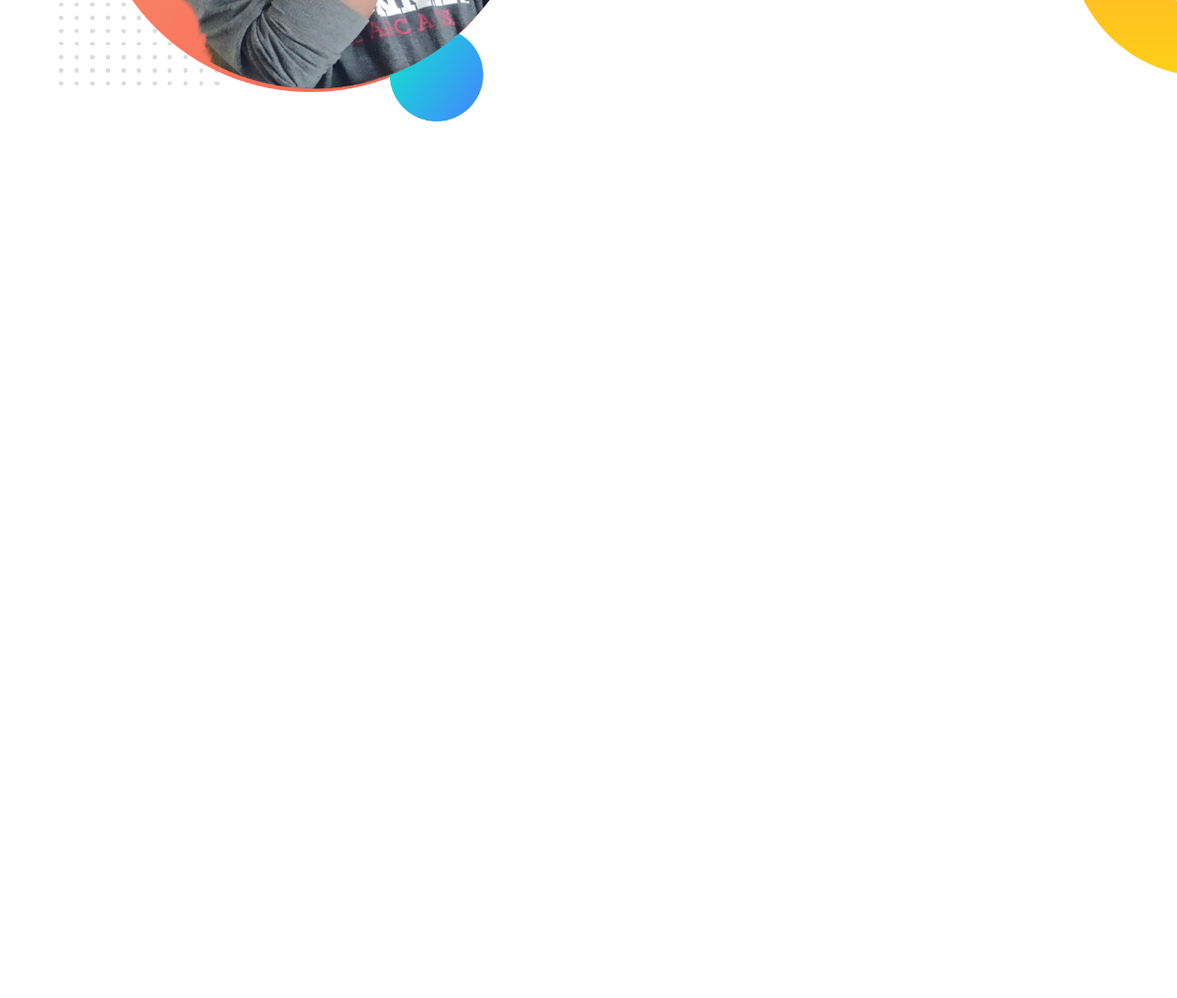
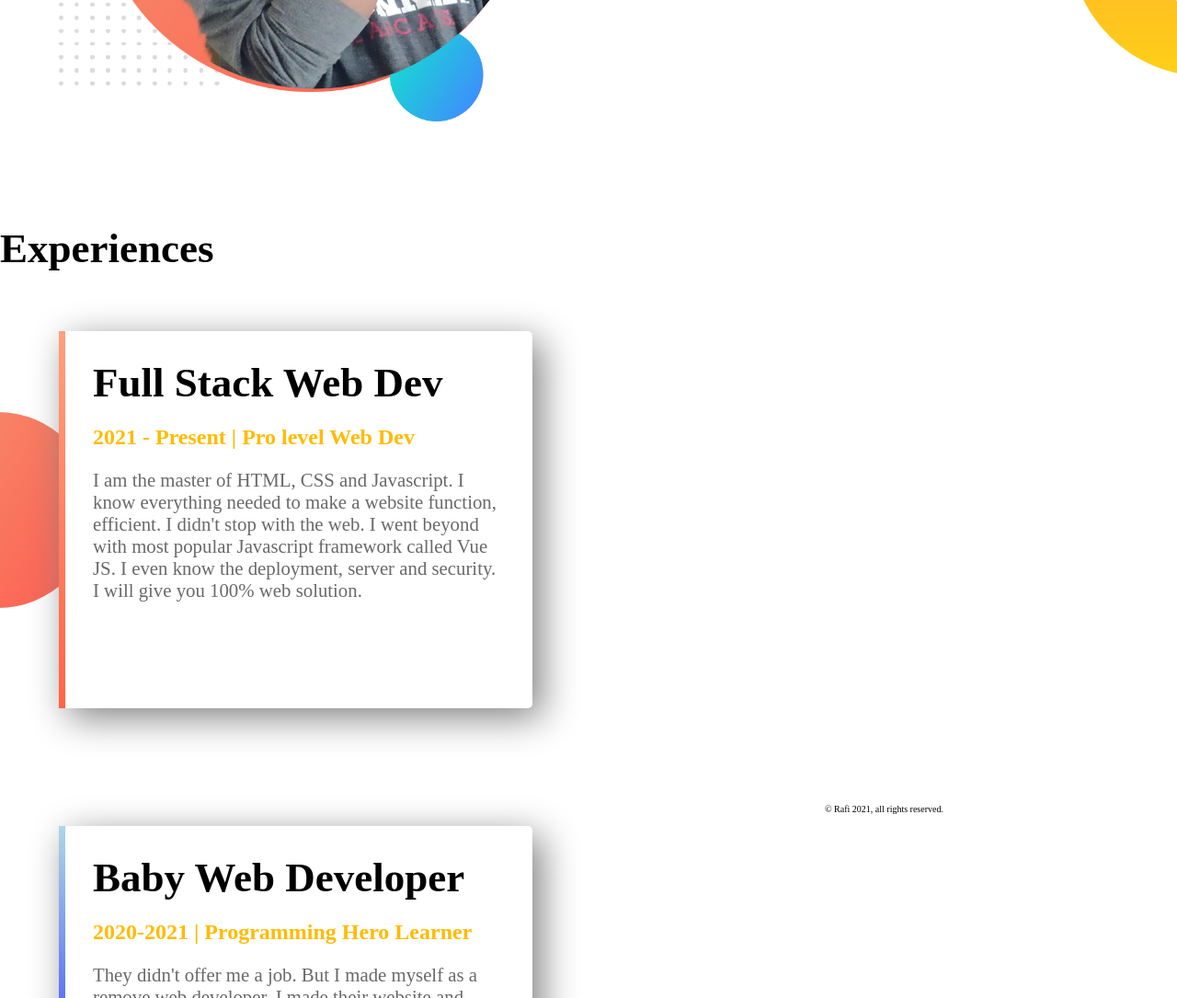
Before and after one commit to Towhidul-98/Portfolio, a plain HTML site: page Index.html in a window 1280 px wide. Shown: the part 996-2081 px from the top of the page at 92% size. Before the commit the page ends 1240 px from the top, so only its background shows below. Drawn offline with Linux system fonts and the light colour scheme.

Commit message:
Finising of first website

```diff
--- a/Index.html
+++ b/Index.html
@@ -33,5 +33,21 @@
              <a href="https://www.facebook.com/mohammadtir.rafi" target="_blank" class="link">My Social Media Profile</a>
         </div>
     </section>
+    <section class="experience">
+        <h1 class="title">Experiences</h1>
+        <div class="Division shadow" id="full_stack">
+             <h1 class="title">Full Stack Web Dev</h1>
+             <h2 class="type diff_color">2021 - Present | Pro level Web Dev</h2>
+             <p class="Type">I am the master of HTML, CSS and Javascript. I know everything needed to make a website function, efficient. I didn't stop with the web. I went beyond with most popular Javascript framework called Vue JS. I even know the deployment, server and security. I will give you 100% web solution.</p>
+        </div>
+        <div class="Division shadow" id="baby_dev">
+            <h1 class="title">Baby Web Developer</h1>
+            <h2 class="type diff_color">2020-2021 | Programming Hero Learner</h2>
+            <p class="Type">They didn't offer me a job. But I made myself as a remove web developer. I made their website and showed it to them. They liked it. And uploaded the content. It was fun working at Programming Hero.</p>
+        </div>
+    </section>
+    <footer>
+        <p>© Rafi 2021, all rights reserved.</p>
+    </footer>
 </body>
 </html>
--- a/style.css
+++ b/style.css
@@ -62,3 +62,37 @@ section{
 .second-head{
     font-size: 40px;
 }
+.title{
+   font-size: 45px;
+   margin:0px;
+}
+.shadow{
+    box-shadow: 10px 10px 40px gray;
+    border-top-right-radius: 5px;
+    border-bottom-right-radius: 5px;
+    height: 350px;
+    padding: 30px;
+    width: 35%;
+    margin:5%;
+    background-color: white;
+}
+.experience{
+    background-image: url("images/Programming\ Hero/exp-bg.png");
+    background-repeat: no-repeat;
+    background-position:left ;
+
+}
+#full_stack{
+    border-left: 7px solid;
+    border-image: linear-gradient(180deg,lightsalmon,tomato);
+    border-image-slice: 1;
+}
+#baby_dev{
+    border-left: 7px solid;
+    border-image: linear-gradient(180deg,lightblue,blue);
+    border-image-slice: 1;
+}
+footer{
+    text-align: center;
+    font-size: 10px;
+}
```
